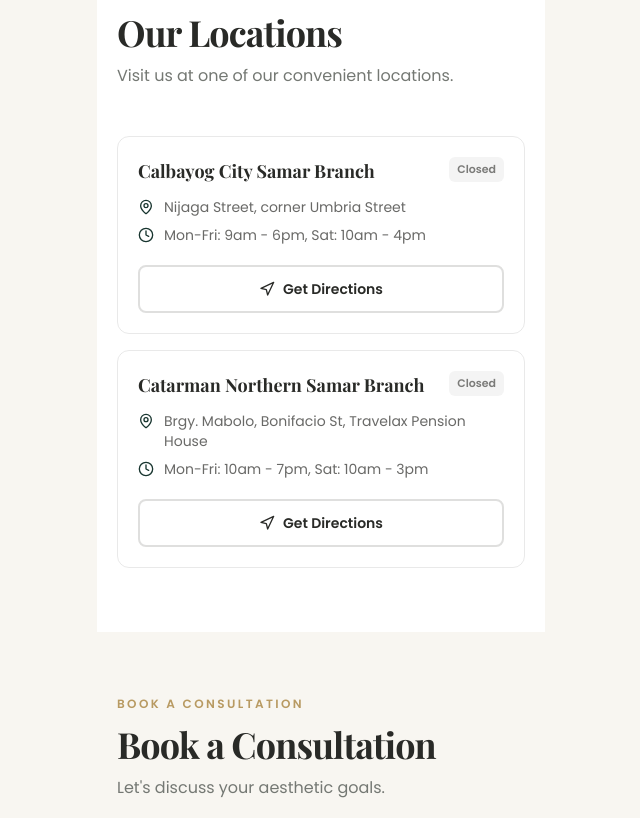
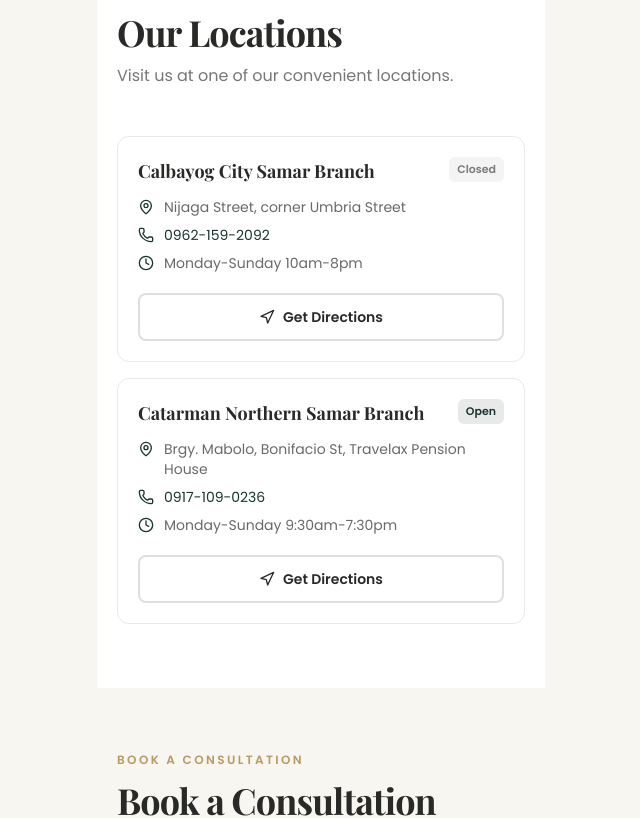
Before and after one commit to KENnotcode/Allure-Aesthetic-Clinic, a Next.js app: page / in a window 1280 px wide. Shown: the part 7160-7978 px from the top of the page, without its empty margins (319-959 px from the left). Built offline with nearby package versions, Linux system fonts and the light colour scheme; a web font is replaced by a local one.

Commit message:
Fixed Locations

```diff
--- a/src/components/sections/Locations.tsx
+++ b/src/components/sections/Locations.tsx
@@ -1,7 +1,7 @@
 "use client";
 
 import React from "react";
-import { MapPin, Clock, Navigation } from "lucide-react";
+import { MapPin, Clock, Navigation, Phone } from "lucide-react";
 import type { CardConfig } from "@/types/card";
 import { SectionTitle } from "@/components/ui/SectionTitle";
 
@@ -79,6 +79,14 @@ export function Locations({ config }: LocationsProps) {
                   <MapPin className="size-4 text-brand shrink-0 mt-0.5" />
                   <p className="text-sm text-charcoal/70">{location.address}</p>
                 </div>
+                {location.phone && (
+                  <div className="mt-2 flex items-start gap-2.5">
+                    <Phone className="size-4 text-brand shrink-0 mt-0.5" />
+                    <a href={`tel:${location.phone}`} className="text-sm text-brand">
+                      {location.phone}
+                    </a>
+                  </div>
+                )}
                 <div className="mt-2 flex items-start gap-2.5">
                   <Clock className="size-4 text-brand shrink-0 mt-0.5" />
                   <p className="text-sm text-charcoal/70">{location.hours}</p>
--- a/src/config/card.config.ts
+++ b/src/config/card.config.ts
@@ -143,17 +143,19 @@ export const cardConfig: CardConfig = {
       id: "l1",
       name: "Calbayog City Samar Branch",
       address: "Nijaga Street, corner Umbria Street",
-      hours: "Mon-Fri: 9am - 6pm, Sat: 10am - 4pm",
+      hours: "Monday-Sunday 10am-8pm",
       mapUrl: "https://maps.app.goo.gl/ZAuN2RnKQ6Yis2MYA",
       timezone: "Asia/Manila",
+      phone: "0962-159-2092",
     },
     {
       id: "l2",
       name: "Catarman Northern Samar Branch",
       address: "Brgy. Mabolo, Bonifacio St, Travelax Pension House",
-      hours: "Mon-Fri: 10am - 7pm, Sat: 10am - 3pm",
+      hours: "Monday-Sunday 9:30am-7:30pm",
       mapUrl: "https://maps.app.goo.gl/SmjhfgNhQsqrJRLe7",
       timezone: "Asia/Manila",
+      phone: "0917-109-0236",
     },
   ],
   formFields: [
--- a/src/types/card.ts
+++ b/src/types/card.ts
@@ -68,6 +68,7 @@ export interface Location {
   hours: string;
   mapUrl: string;
   timezone?: string;
+  phone?: string;
 }
 
 export interface FormField {
```
